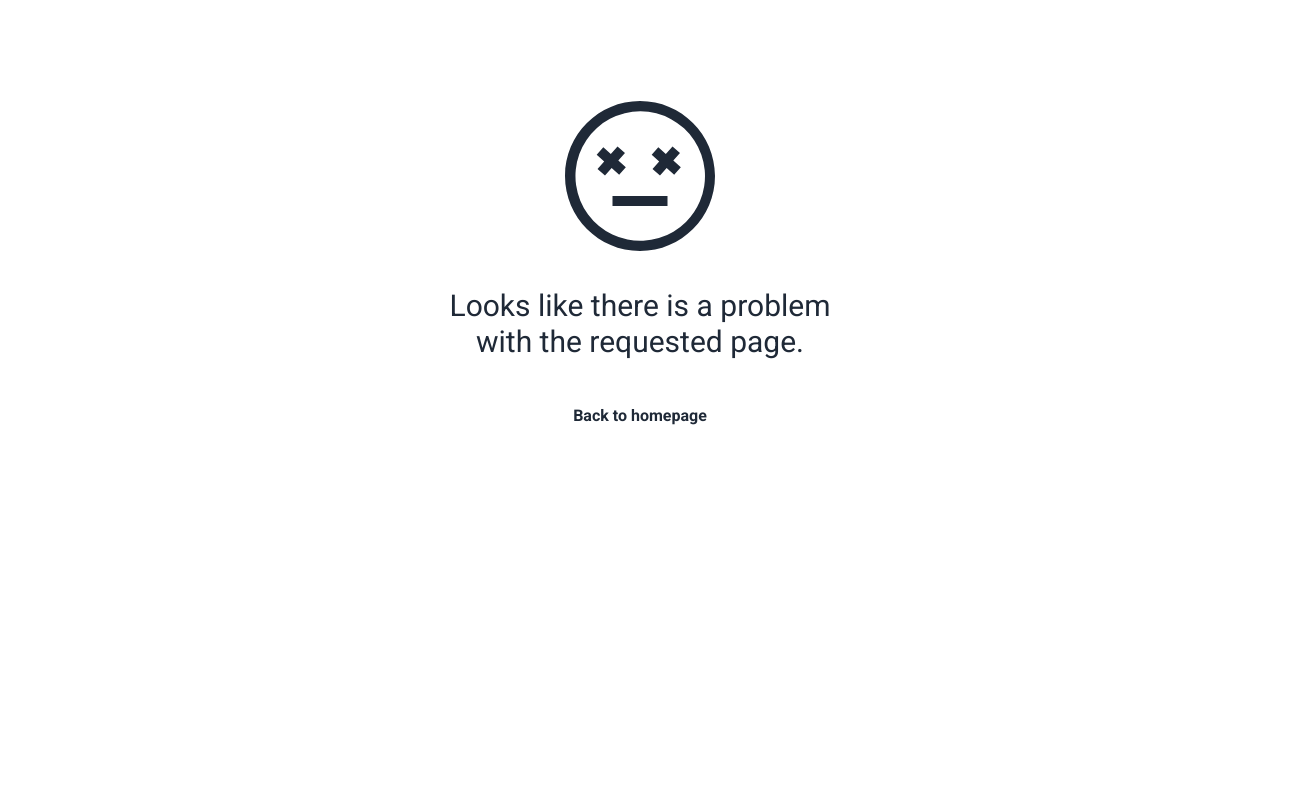
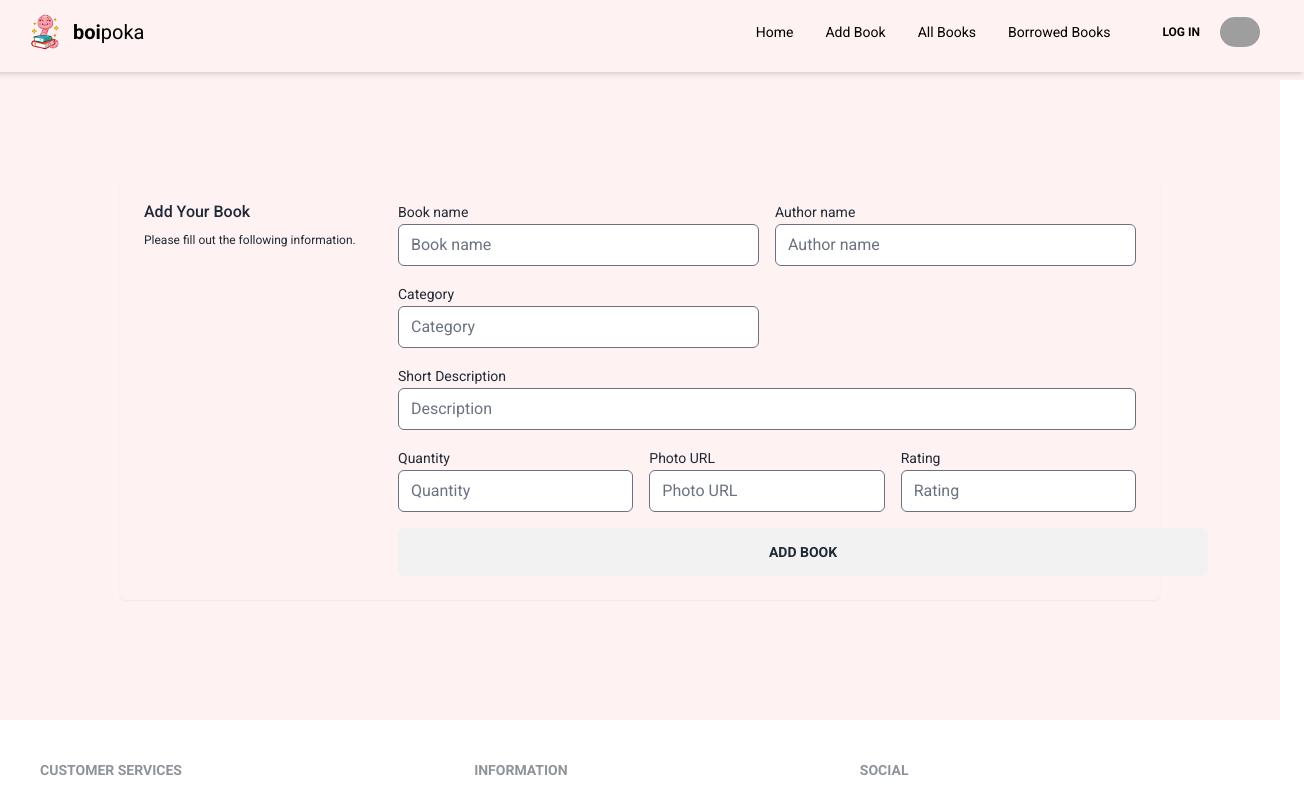
Before and after one commit to Be3tle/boipoka-mern-client-side, a React (Vite) app: page /add-book in a window 1280 px wide. Shown: the top 794 px of the page, 1304 px wide, since content can reach past the window. Built offline with nearby package versions, Linux system fonts and the light colour scheme; no server answers; grey boxes are pictures that could not be loaded.

Commit message:
add book page

```diff
--- /dev/null
+++ b/src/Pages/AddBook/AddBook.jsx
@@ -0,0 +1,142 @@
+import Swal from 'sweetalert2';
+
+const AddBook = () => {
+  const handleAddBook = (e) => {
+    e.preventDefault();
+
+    const form = e.target;
+    const bookName = form.bookName.value;
+    const authorName = form.authorName.value;
+    const category = form.category.value;
+    const quantity = form.quantity.value;
+    const rating = form.rating.value;
+    const description = form.description.value;
+    const photo = form.photo.value;
+
+    const newBook = {
+      bookName,
+      description,
+      rating,
+      category,
+      quantity,
+      authorName,
+      photo,
+    };
+
+    console.log(newBook);
+
+    // send data to server
+    fetch('', {
+      method: 'POST',
+      headers: {
+        'content-type': 'application/json',
+      },
+      body: JSON.stringify(newBook),
+    })
+      .then((res) => res.json())
+      .then((data) => {
+        console.log(data);
+        if (data.insertedId) {
+          Swal.fire({
+            title: 'Added successfully!',
+            text: 'Do you want to continue?',
+            icon: 'success',
+            confirmButtonText: 'Sure!',
+          });
+        }
+      });
+  };
+  return (
+    <div className="bg-red-50 p-24">
+      <section className="p-6 dark:bg-gray-800 dark:text-gray-50">
+        <form
+          onSubmit={handleAddBook}
+          className="container flex flex-col mx-auto space-y-12"
+        >
+          <fieldset className="grid grid-cols-4 gap-6 p-6 rounded-md shadow-sm dark:bg-gray-900">
+            <div className="space-y-2 col-span-full lg:col-span-1">
+              <p className="font-medium">Add Your Book</p>
+              <p className="text-xs">
+                Please fill out the following information.
+              </p>
+            </div>
+            <div className="grid grid-cols-6 gap-4 col-span-full lg:col-span-3">
+              <div className="col-span-full sm:col-span-3">
+                <label className="text-sm">Book name</label>
+                <input
+                  name="bookName"
+                  type="text"
+                  placeholder="Book name"
+                  className="w-full rounded-md focus:ring focus:ri focus:ri dark:border-gray-700 dark:text-gray-900"
+                />
+              </div>
+              <div className="col-span-full sm:col-span-3">
+                <label className="text-sm">Author name</label>
+                <input
+                  name="authorName"
+                  type="text"
+                  placeholder="Author name"
+                  className="w-full rounded-md focus:ring focus:ri focus:ri dark:border-gray-700 dark:text-gray-900"
+                />
+              </div>
+              <div className="col-span-full sm:col-span-3">
+                <label className="text-sm">Category</label>
+                <input
+                  name="category"
+                  type="text"
+                  placeholder="Category"
+                  className="w-full rounded-md focus:ring focus:ri focus:ri dark:border-gray-700 dark:text-gray-900"
+                />
+              </div>
+              <div className="col-span-full">
+                <label className="text-sm">Short Description</label>
+                <input
+                  name="description"
+                  type="text"
+                  placeholder="Description"
+                  className="w-full rounded-md focus:ring focus:ri focus:ri dark:border-gray-700 dark:text-gray-900"
+                />
+              </div>
+              <div className="col-span-full sm:col-span-2">
+                <label className="text-sm">Quantity</label>
+                <input
+                  name="quantity"
+                  type="number"
+                  placeholder="Quantity"
+                  className="w-full rounded-md focus:ring focus:ri focus:ri dark:border-gray-700 dark:text-gray-900"
+                />
+              </div>
+
+              <div className="col-span-full sm:col-span-2">
+                <label className="text-sm">Photo URL</label>
+                <input
+                  name="photo"
+                  type="text"
+                  placeholder="Photo URL"
+                  className="w-full rounded-md focus:ring focus:ri focus:ri dark:border-gray-700 dark:text-gray-900"
+                />
+              </div>
+              <div className="col-span-full sm:col-span-2">
+                <label className="text-sm">Rating</label>
+                <input
+                  name="rating"
+                  type="number"
+                  placeholder="Rating"
+                  className="w-full rounded-md focus:ring focus:ri focus:ri dark:border-gray-700 dark:text-gray-900"
+                />
+              </div>
+
+              <input
+                type="submit"
+                value="Add Book"
+                className="btn md:w-[810px] rounded-md "
+              />
+            </div>
+          </fieldset>
+        </form>
+      </section>
+    </div>
+  );
+};
+
+export default AddBook;
--- a/src/Routes/Routes.jsx
+++ b/src/Routes/Routes.jsx
@@ -4,6 +4,7 @@ import Layout from '../Layout/Layout';
 import Login from '../Pages/Login/Login';
 import Register from '../Pages/Login/Register';
 import Error from '../Pages/Error/Error';
+import AddBook from '../Pages/AddBook/AddBook';
 
 const Router = createBrowserRouter([
   {
@@ -24,6 +25,10 @@ const Router = createBrowserRouter([
         path: '/register',
         element: <Register></Register>,
       },
+      {
+        path: '/add-book',
+        element: <AddBook></AddBook>,
+      },
     ],
   },
 ]);
```
